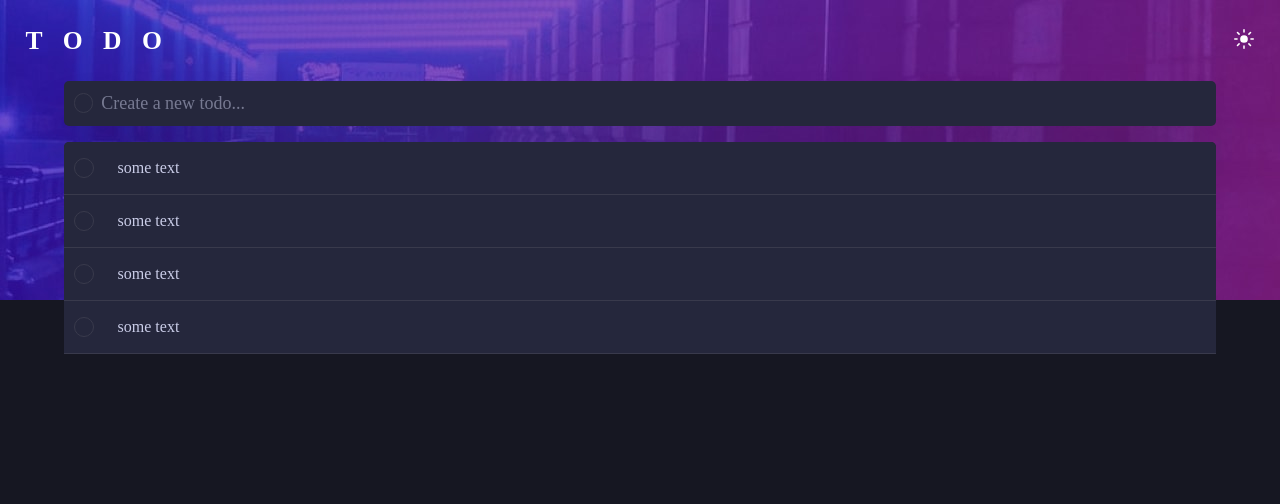
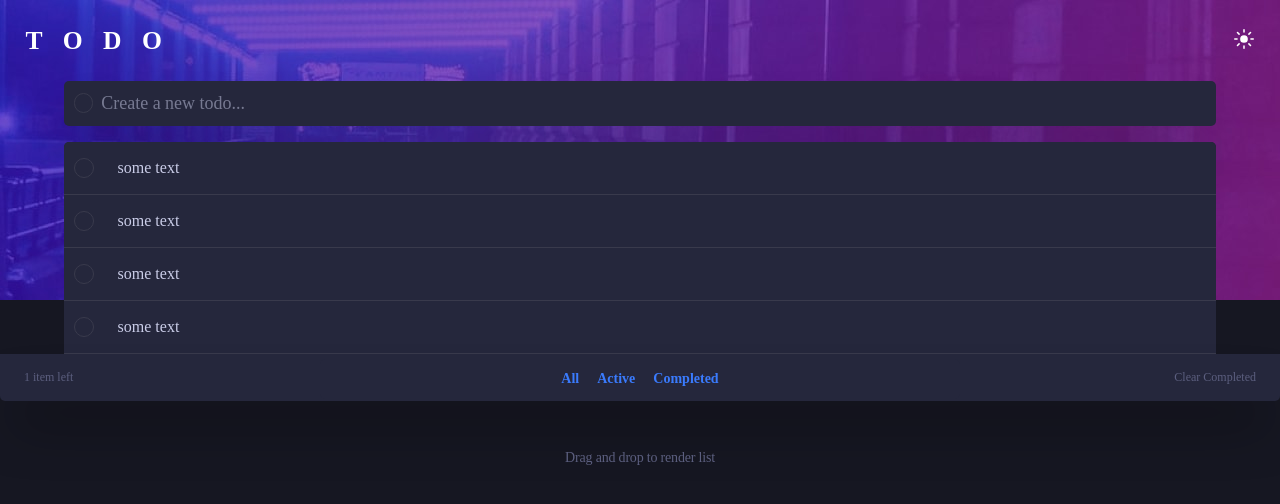
Before and after one commit to fbrzrvn/frontend-master-todo-app, a React (Create React App) app: page / in a window 1280 px wide. Shown: the top 504 px of the page. Built offline with nearby package versions, Linux system fonts and the light colour scheme; the HTML template or start-up script is replaced by a standard one.

Commit message:
feat: add footer component

```diff
--- a/src/App.js
+++ b/src/App.js
@@ -1,5 +1,6 @@
 import React from 'react';
 import { ThemeProvider } from 'styled-components';
+import Footer from './components/Footer';
 import Form from './components/Form';
 import Header from './components/Header';
 import List from './components/List';
@@ -31,6 +32,7 @@ const App = () => {
         <Header theme={theme} toggleTheme={toggleTheme} />
         <Form />
         <List />
+        <Footer />
       </Container>
     </ThemeProvider>
   );
--- /dev/null
+++ b/src/components/Footer/Footer.js
@@ -0,0 +1,34 @@
+import React from 'react';
+import {
+  FooterClearText,
+  FooterContainer,
+  FooterCountText,
+  FooterListItem,
+  FooterListWrap,
+  FooterTagline,
+  FooterWrap,
+} from './FooterElements';
+
+const Footer = () => {
+  const activeItems = 1;
+  const areItems = activeItems > 1 ? 'items' : 'item';
+
+  return (
+    <FooterContainer>
+      <FooterWrap>
+        <FooterCountText>
+          {activeItems > 0 ? `${activeItems} ${areItems} left` : 'No item left'}
+        </FooterCountText>
+        <FooterClearText>Clear Completed</FooterClearText>
+      </FooterWrap>
+      <FooterListWrap>
+        <FooterListItem>All</FooterListItem>
+        <FooterListItem>Active</FooterListItem>
+        <FooterListItem>Completed</FooterListItem>
+      </FooterListWrap>
+      <FooterTagline>Drag and drop to render list</FooterTagline>
+    </FooterContainer>
+  );
+};
+
+export default Footer;
--- /dev/null
+++ b/src/components/Footer/FooterElements.js
@@ -0,0 +1,78 @@
+import styled from 'styled-components';
+import { MEDIA } from '../../styles/media';
+import { COLOR } from '../../styles/variables';
+
+export const FooterContainer = styled.div`
+  position: relative;
+`;
+
+export const FooterWrap = styled.div`
+    display: flex;
+    justify-content: space-between;
+    padding: 16px 20px 20px;
+    font-size: 14px;
+    color: ${({ theme }) => theme.footerText};
+    background: ${({ theme }) => theme.listBackground};
+    box-shadow: 0px 35px 50px -15px ${({ theme }) => theme.dropShadow};
+    border-radius: 0px 0px 5px 5px;
+    transition: all 1s ease;
+    ${MEDIA.small} {
+        font-size: 12px;
+        padding: 16px 24px;
+    }
+  }
+`;
+
+export const FooterCountText = styled.p``;
+
+export const FooterClearText = styled.p`
+  color: ${({ theme }) => theme.footerText};
+  cursor: pointer;
+  &:hover {
+    color: ${({ theme }) => theme.hover};
+  }
+`;
+
+export const FooterListWrap = styled.div`
+  display: flex;
+  justify-content: center;
+  margin: 16px 0 40px;
+  padding: 15px 0 19px;
+  background: ${({ theme }) => theme.listBackground};
+  box-shadow: 0px 35px 50px -15px ${({ theme }) => theme.dropShadow};
+  border-radius: 5px;
+  transition: background 1s ease;
+  ${MEDIA.medium} {
+    box-shadow: unset;
+    padding: 12px 0;
+    position: absolute;
+    top: -11px;
+    left: 50%;
+    transform: translateX(-50%);
+    width: 50%;
+  }
+`;
+
+export const FooterListItem = styled.p`
+  font-size: 14px;
+  font-weight: 700;
+  color: ${({ id, status, theme }) =>
+    status === id ? COLOR.brightBlue : theme.footerText};
+  cursor: pointer;
+  & + & {
+    margin-left: 18px;
+  }
+  &:hover {
+    color: ${({ id, status, theme }) => status !== id && theme.hover};
+  }
+`;
+
+export const FooterTagline = styled.p`
+  font-size: 14px;
+  letter-spacing: -0.19px;
+  text-align: center;
+  color: ${({ theme }) => theme.footerText};
+  ${MEDIA.medium} {
+    margin-top: 49px;
+  }
+`;
--- /dev/null
+++ b/src/components/Footer/index.js
@@ -0,0 +1,3 @@
+import Footer from './Footer';
+
+export default Footer;
```
